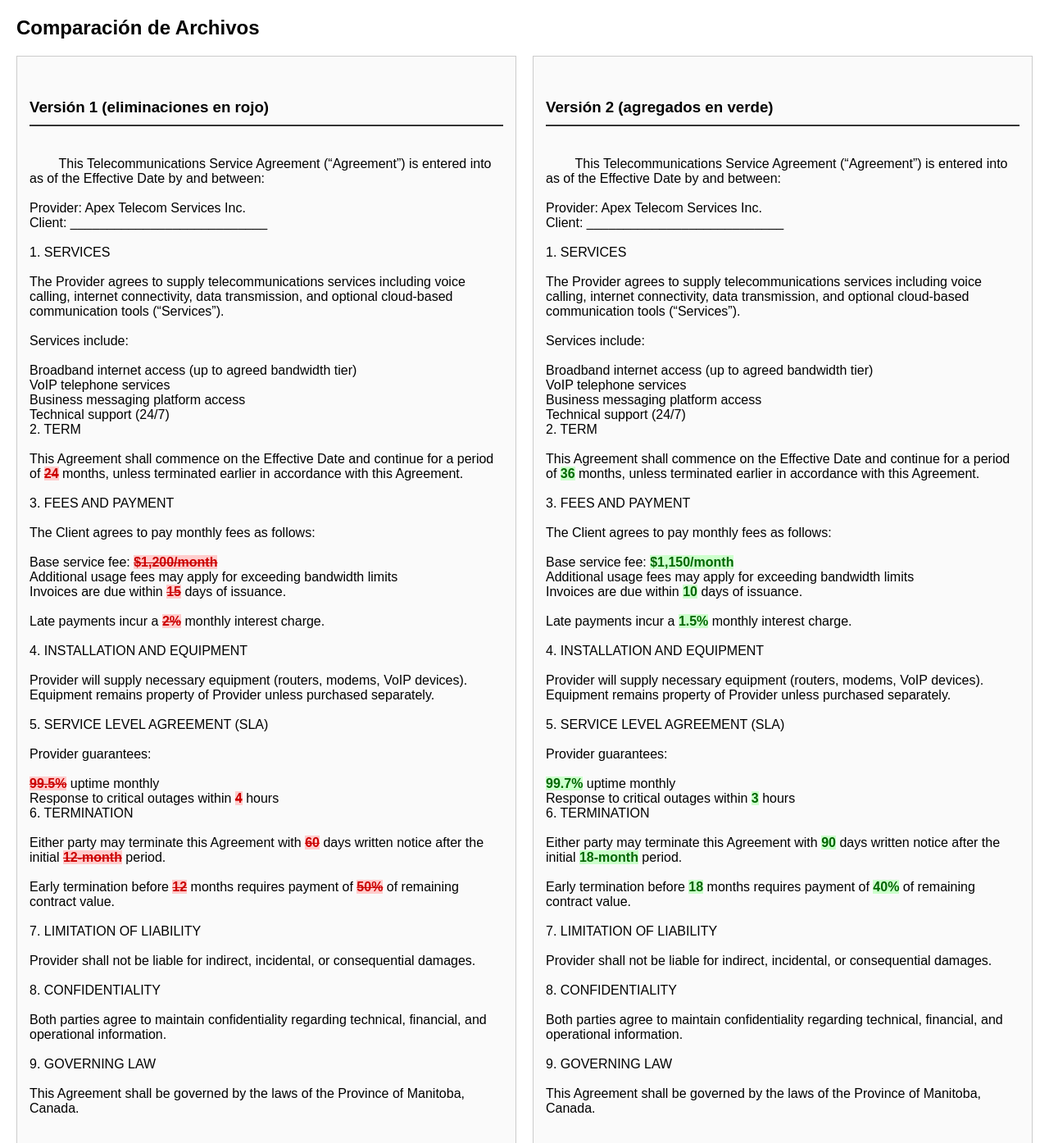
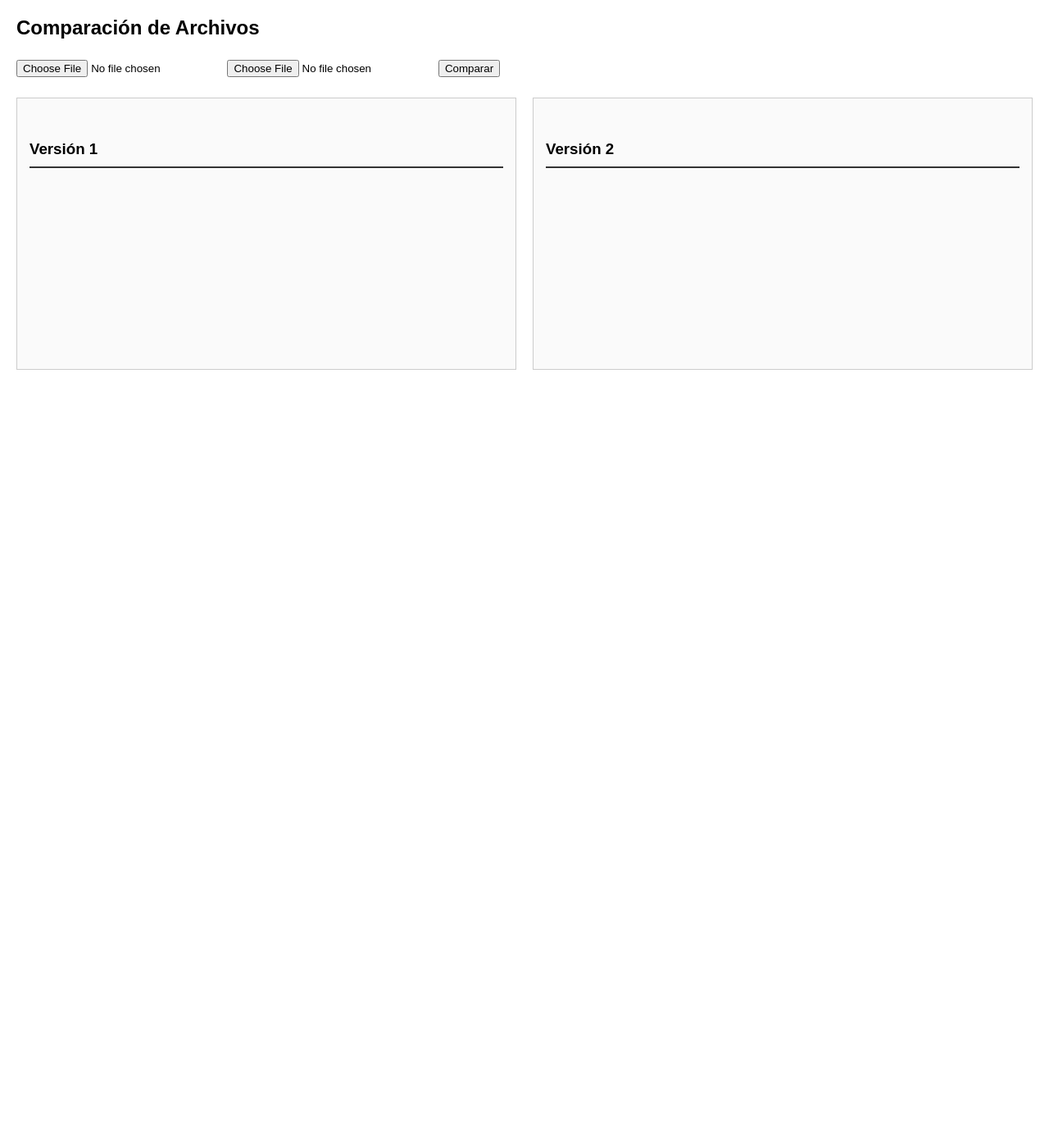
Before and after one commit to yuri0752/comparisson-doc, a plain HTML site: page index.html in a window 1280 px wide. Shown: the top 1394 px of the page at 82% size. After the commit the page ends 800 px from the top, so only its background shows below. Drawn offline with Linux system fonts and the light colour scheme.

Commit message:
Update index.html

```diff
--- a/index.html
+++ b/index.html
@@ -2,164 +2,99 @@
 <html>
 <head>
 <meta charset="utf-8">
+
 <style>
 body {
     font-family: Arial, sans-serif;
     margin: 20px;
 }
+
 .container {
     display: flex;
     gap: 20px;
+    margin-top: 20px;
 }
+
 .version {
     flex: 1;
     border: 1px solid #ccc;
     padding: 15px;
     white-space: pre-wrap;
     background: #fafafa;
+    min-height: 300px;
 }
+
 h3 {
     margin-top: 0;
     border-bottom: 2px solid #333;
     padding-bottom: 10px;
 }
+
 .deleted {
     background-color: #ffcccc;
     color: #cc0000;
     text-decoration: line-through;
     font-weight: bold;
 }
+
 .added {
     background-color: #ccffcc;
     color: #006600;
     font-weight: bold;
 }
+
+input, button {
+    margin: 5px 0;
+}
 </style>
+
 </head>
+
 <body>
 
 <h2>Comparación de Archivos</h2>
 
+<!-- UPLOAD SECTION -->
+<input type="file" id="file1">
+<input type="file" id="file2">
+<button onclick="compare()">Comparar</button>
+
 <div class="container">
-    <div class="version">
-        <h3>Versión 1 (eliminaciones en rojo)</h3>
-        This Telecommunications Service Agreement (“Agreement”) is entered into as of the Effective Date by and between:
+    <div class="version" id="output1">
+        <h3>Versión 1</h3>
+    </div>
 
-Provider: Apex Telecom Services Inc.
-Client: ___________________________
-
-1. SERVICES
-
-The Provider agrees to supply telecommunications services including voice calling, internet connectivity, data transmission, and optional cloud-based communication tools (“Services”).
-
-Services include:
-
-Broadband internet access (up to agreed bandwidth tier)
-VoIP telephone services
-Business messaging platform access
-Technical support (24/7)
-2. TERM
-
-This Agreement shall commence on the Effective Date and continue for a period of <span class="deleted">24</span> months, unless terminated earlier in accordance with this Agreement.
-
-3. FEES AND PAYMENT
-
-The Client agrees to pay monthly fees as follows:
-
-Base service fee: <span class="deleted">$1,200/month</span>
-Additional usage fees may apply for exceeding bandwidth limits
-Invoices are due within <span class="deleted">15</span> days of issuance.
-
-Late payments incur a <span class="deleted">2%</span> monthly interest charge.
-
-4. INSTALLATION AND EQUIPMENT
-
-Provider will supply necessary equipment (routers, modems, VoIP devices). Equipment remains property of Provider unless purchased separately.
-
-5. SERVICE LEVEL AGREEMENT (SLA)
-
-Provider guarantees:
-
-<span class="deleted">99.5%</span> uptime monthly
-Response to critical outages within <span class="deleted">4</span> hours
-6. TERMINATION
-
-Either party may terminate this Agreement with <span class="deleted">60</span> days written notice after the initial <span class="deleted">12-month</span> period.
-
-Early termination before <span class="deleted">12</span> months requires payment of <span class="deleted">50%</span> of remaining contract value.
-
-7. LIMITATION OF LIABILITY
-
-Provider shall not be liable for indirect, incidental, or consequential damages.
-
-8. CONFIDENTIALITY
-
-Both parties agree to maintain confidentiality regarding technical, financial, and operational information.
-
-9. GOVERNING LAW
-
-This Agreement shall be governed by the laws of the Province of Manitoba, Canada.
-    </div>
-    <div class="version">
-        <h3>Versión 2 (agregados en verde)</h3>
-        This Telecommunications Service Agreement (“Agreement”) is entered into as of the Effective Date by and between:
-
-Provider: Apex Telecom Services Inc.
-Client: ___________________________
-
-1. SERVICES
-
-The Provider agrees to supply telecommunications services including voice calling, internet connectivity, data transmission, and optional cloud-based communication tools (“Services”).
-
-Services include:
-
-Broadband internet access (up to agreed bandwidth tier)
-VoIP telephone services
-Business messaging platform access
-Technical support (24/7)
-2. TERM
-
-This Agreement shall commence on the Effective Date and continue for a period of <span class="added">36</span> months, unless terminated earlier in accordance with this Agreement.
-
-3. FEES AND PAYMENT
-
-The Client agrees to pay monthly fees as follows:
-
-Base service fee: <span class="added">$1,150/month</span>
-Additional usage fees may apply for exceeding bandwidth limits
-Invoices are due within <span class="added">10</span> days of issuance.
-
-Late payments incur a <span class="added">1.5%</span> monthly interest charge.
-
-4. INSTALLATION AND EQUIPMENT
-
-Provider will supply necessary equipment (routers, modems, VoIP devices). Equipment remains property of Provider unless purchased separately.
-
-5. SERVICE LEVEL AGREEMENT (SLA)
-
-Provider guarantees:
-
-<span class="added">99.7%</span> uptime monthly
-Response to critical outages within <span class="added">3</span> hours
-6. TERMINATION
-
-Either party may terminate this Agreement with <span class="added">90</span> days written notice after the initial <span class="added">18-month</span> period.
-
-Early termination before <span class="added">18</span> months requires payment of <span class="added">40%</span> of remaining contract value.
-
-7. LIMITATION OF LIABILITY
-
-Provider shall not be liable for indirect, incidental, or consequential damages.
-
-8. CONFIDENTIALITY
-
-Both parties agree to maintain confidentiality regarding technical, financial, and operational information.
-
-9. GOVERNING LAW
-
-This Agreement shall be governed by the laws of the Province of Manitoba, Canada.
+    <div class="version" id="output2">
+        <h3>Versión 2</h3>
     </div>
 </div>
 
+<script>
+function readFile(file) {
+    return new Promise((resolve, reject) => {
+        const reader = new FileReader();
+        reader.onload = () => resolve(reader.result);
+        reader.onerror = reject;
+        reader.readAsText(file);
+    });
+}
+
+async function compare() {
+    const file1 = document.getElementById("file1").files[0];
+    const file2 = document.getElementById("file2").files[0];
+
+    if (!file1 || !file2) {
+        alert("Please upload both files");
+        return;
+    }
+
+    const text1 = await readFile(file1);
+    const text2 = await readFile(file2);
+
+    document.getElementById("output1").innerText = text1;
+    document.getElementById("output2").innerText = text2;
+}
+</script>
+
 </body>
 </html>
```
